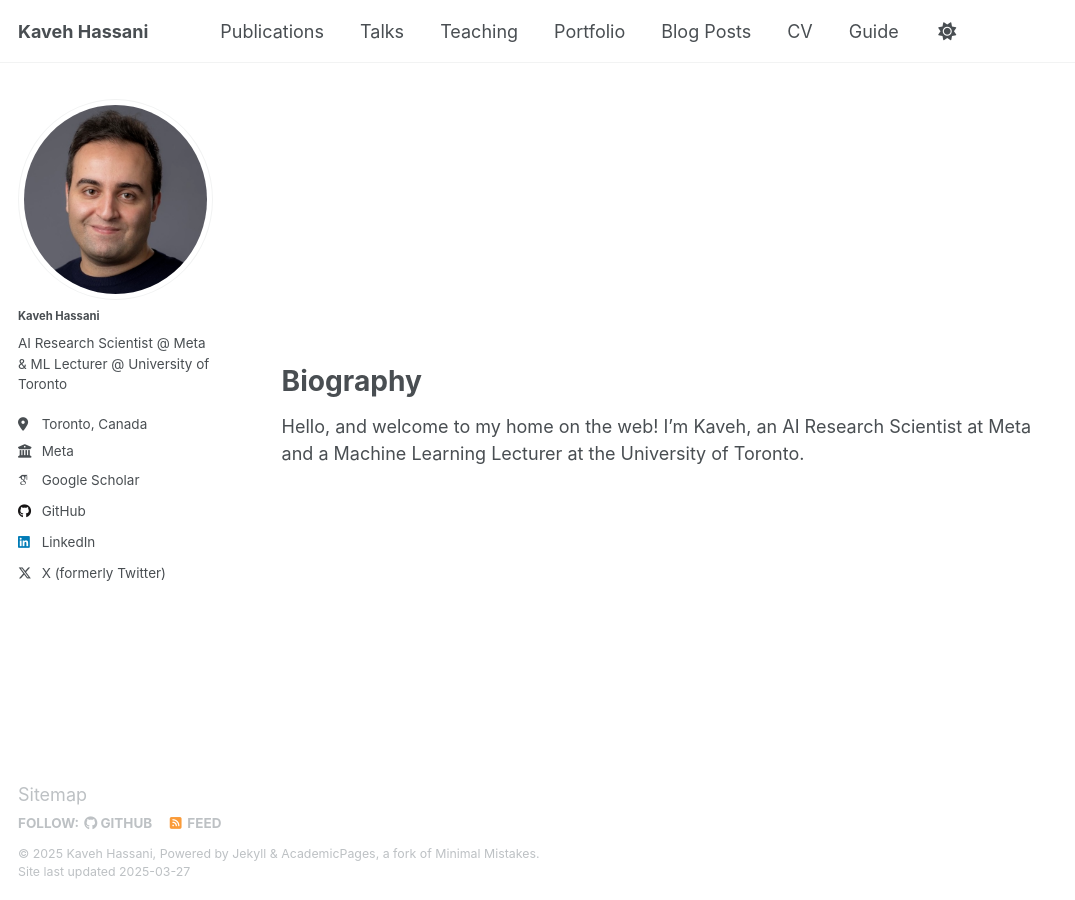
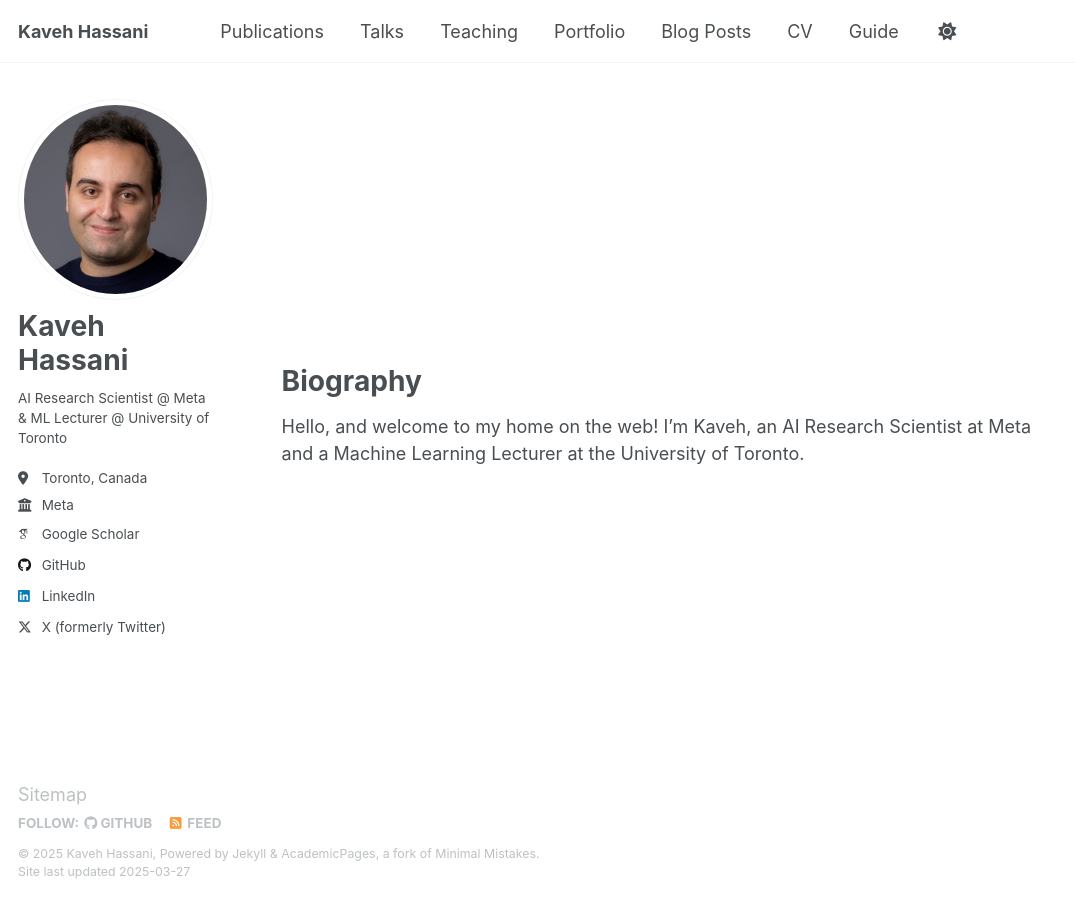
Before and after one commit to kavehhassani/kavehhassani.github.io, a Jekyll site: the page built from _pages/about.md, in a window 1280 px wide. Shown: the whole page, without its empty margins (0-1075 px from the left). Built offline with Jekyll 4.4.1, drawn with Linux system fonts in a browser that asks for light colours; some web fonts are replaced.

Commit message:
Update _sidebar.scss

```diff
--- a/_sass/layout/_sidebar.scss
+++ b/_sass/layout/_sidebar.scss
@@ -129,7 +129,7 @@
 }
 .sidebar .author__name {
   font-family: $sans-serif;
-  font-size: $type-size-8;
+  font-size: $type-size-3;
 }
 
 .sidebar .author__desktop {
```
